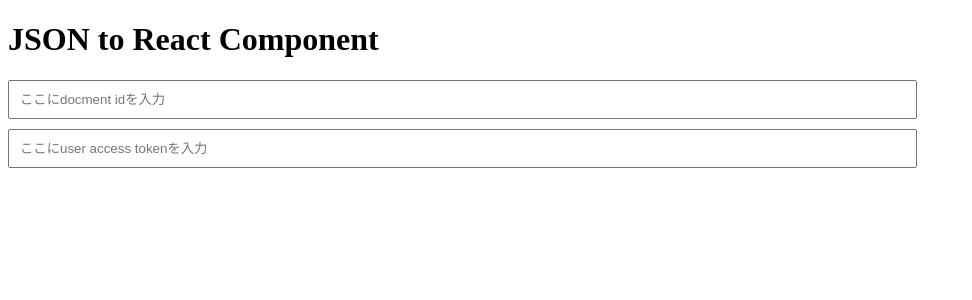
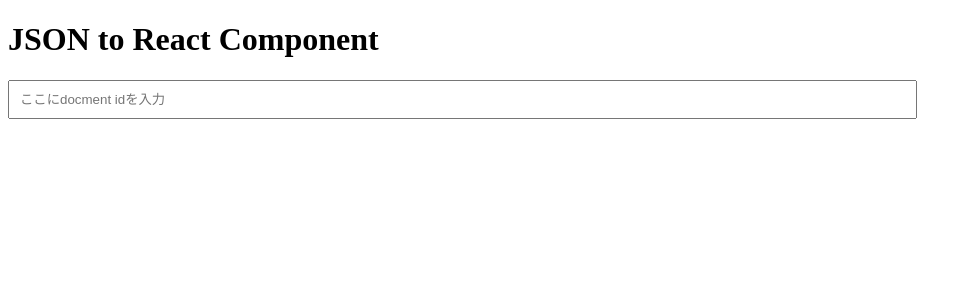
Before and after one commit to yuki-js/lark2react, a React (Vite) app: page / in a window 1280 px wide. Shown: the top 300 px of the page, without its empty margins (0-972 px from the left). Built offline with nearby package versions, Linux system fonts and the light colour scheme; no server answers.

Commit message:
tenant access tokenで、docのjsonが取得できるように実装/user accsess tokenを入力するarea componentを削除

```diff
--- a/src/App.tsx
+++ b/src/App.tsx
@@ -2,7 +2,7 @@ import InputTextArea from "./components/InputTextArea";
 import InputDocumentId from "./components/InputDocumentId";
 import InputUserAccessToken from "./components/InputUserAccessToken";
 import { Converter } from "./components/Converter";
-import { getJson, getTenantAccessToken } from "./utils/apiHelper";
+import { getJson, getTenantAccessToken} from "./utils/apiHelper";
 import React, { useEffect, useState } from "react";
 import { DocumentIdProvider, useDocumentId } from "./contexts/documentIdContext";
 
@@ -21,21 +21,12 @@ function AppContent() {
 
   const [items, setItems] = useState<any[]>([]);
 
-
-
-
-  //指定する必要あり
-  const userAccessToken = "u-ecYYbL6W90May1IAgbK1QeYllrZ7k1vFpE0w41102Lt5";
-
   useEffect(() => {
     async function fetchData() {
       try {
-        const json = await getJson(documentId, userAccessToken);
 
-        // テナントアクセストークンを取得できるかテスト
-        const ta = await getTenantAccessToken();
-        console.log(ta);
-
+        const tenantAccessToken = await getTenantAccessToken();
+        const json = await getJson(documentId, tenantAccessToken);
 
         setItems(json.data.items);
       } catch (error) {
@@ -53,7 +44,6 @@ function AppContent() {
     <div>
       <h1>JSON to React Component</h1>
       <InputDocumentId setDocumentId={setDocumentId} />
-      <InputUserAccessToken/>
       {items.length > 0 && <Converter items={items} />}
     </div>
   );
--- a/src/components/InputUserAccessToken.tsx
+++ /dev/null
@@ -1,26 +0,0 @@
-import { useState } from "react";
-
-function InputUserAccessToken() {
-  const [userAccessToken, setUserAccessToken] = useState("");
-
-  const handleChange = (event: { target: { value: any } }) => {
-    setUserAccessToken(event.target.value);
-  };
-
-  return (
-    <div>
-      <input
-        value={userAccessToken}
-        onChange={handleChange}
-        placeholder="ここにuser access tokenを入力"
-        style={{
-          padding: "10px",
-          width: "70%",
-          marginBottom: "10px",
-        }}
-      />
-    </div>
-  );
-}
-
-export default InputUserAccessToken;
--- a/src/utils/apiHelper.ts
+++ b/src/utils/apiHelper.ts
@@ -1,14 +1,14 @@
 import { ENV_INFO } from "../env";
 import axios from 'axios';
 
-export async function getJson(documentId: string, userAccessToken: string){
+export async function getJson(documentId: string, accessToken: string){
 
     const url = `/api/${documentId}/blocks?document_revision_id=-1&page_size=500`;
 
     try {
         const response = await axios.get(url, {
             headers: {
-                'Authorization': `Bearer ${userAccessToken}`
+                'Authorization': `Bearer ${accessToken}`
             }
         });
         return response.data;
@@ -21,7 +21,7 @@ export async function getJson(documentId: string, userAccessToken: string){
 
 export async function getTenantAccessToken(){
 
-    const url = '/tenant-api/tenant_access_token/internal';
+    const url = '/ta-api/tenant_access_token/internal';
 
     try {
         const response = await axios.post(url, {
--- a/vite.config.ts
+++ b/vite.config.ts
@@ -17,12 +17,14 @@ export default defineConfig({
         secure: false,
         rewrite: (path) => path.replace(/^\/api/, ''),
       },
-      '/tenant-api': {
+      '/ta-api': {
         target: 'https://open.larksuite.com/open-apis/auth/v3',
         changeOrigin: true,
         secure: false,
-        rewrite: (path) => path.replace(/^\/tenant-api/, ''),
+        rewrite: (path) => path.replace(/^\/ta-api/, ''),
       },
+
+
     },
 
 
```
